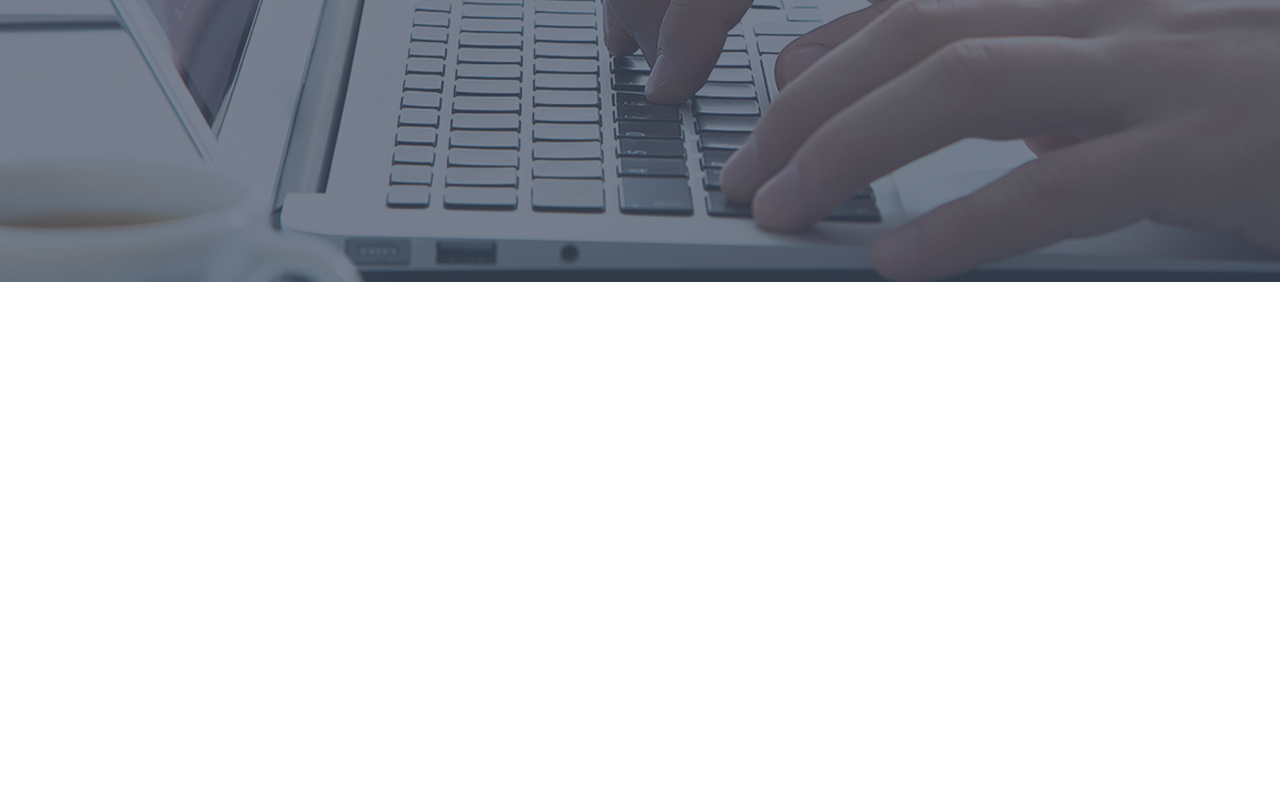
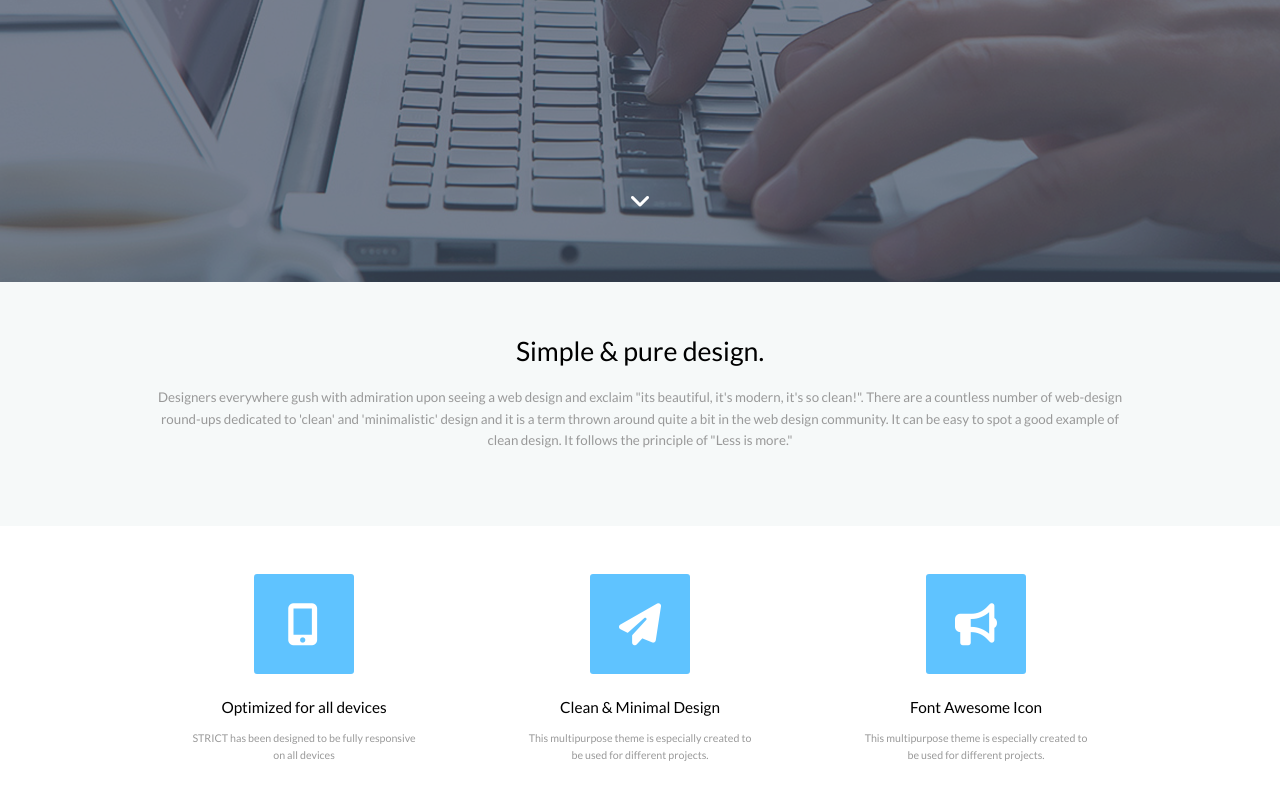
Before and after one commit to aurnab10/strict, a plain HTML site: page index.html in a window 1280 px wide. Shown: the part 584-1387 px from the top of the page. Before the commit the page ends 866 px from the top, so only its background shows below. Drawn offline with Linux system fonts and the light colour scheme.

Commit message:
Update index.html

```diff
--- a/index.html
+++ b/index.html
@@ -35,6 +35,36 @@
             <h4>STRICT is a responsive theme with a a clean and minimal look</h4>
             <a href="#"><button>Call to action</button></a>
         </div>
+        <i class="fa-sharp fa-solid fa-angle-down"></i>
+    </section>
+    <section class="description">
+        <div class="sectionWrapper">
+            <h2>Simple & pure design.</h2>
+            <p>Designers everywhere gush with admiration upon seeing a web design and exclaim "its beautiful, it's modern, it's so clean!". There are a countless number of web-design round-ups dedicated to 'clean' and 'minimalistic' design and it is a term thrown around quite a bit in the web design community. It can be easy to spot a good example of clean design. It follows the principle of "Less is more."</p>
+        </div>
+    </section>
+    <section class="iconContent">
+        <div class="box">
+            <div class="icon">
+                <i class="fa-solid fa-mobile-screen-button"></i>
+            </div>
+            <h3>Optimized for all devices</h3>
+            <p>STRICT has been designed to be fully responsive on all devices</p>
+        </div>
+        <div class="box">
+            <div class="icon">
+                <i class="fa-solid fa-paper-plane"></i>
+            </div>
+            <h3>Clean & Minimal Design</h3>
+            <p>This multipurpose theme is especially created to be used for different projects.</p>
+        </div>
+        <div class="box">
+            <div class="icon">
+                <i class="fa-solid fa-bullhorn"></i>
+            </div>
+            <h3>Font Awesome Icon</h3>
+            <p>This multipurpose theme is especially created to be used for different projects.</p>
+        </div>
     </section>
 </body>
 </html>
```
